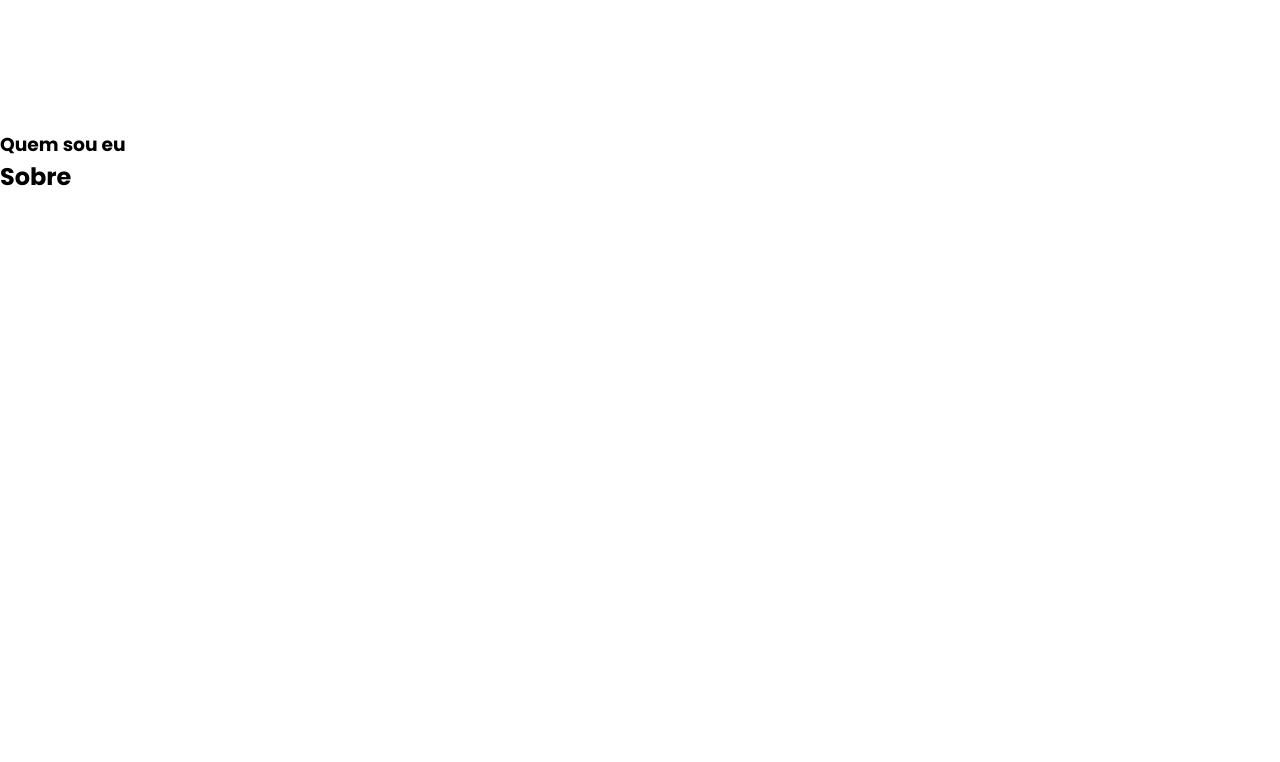
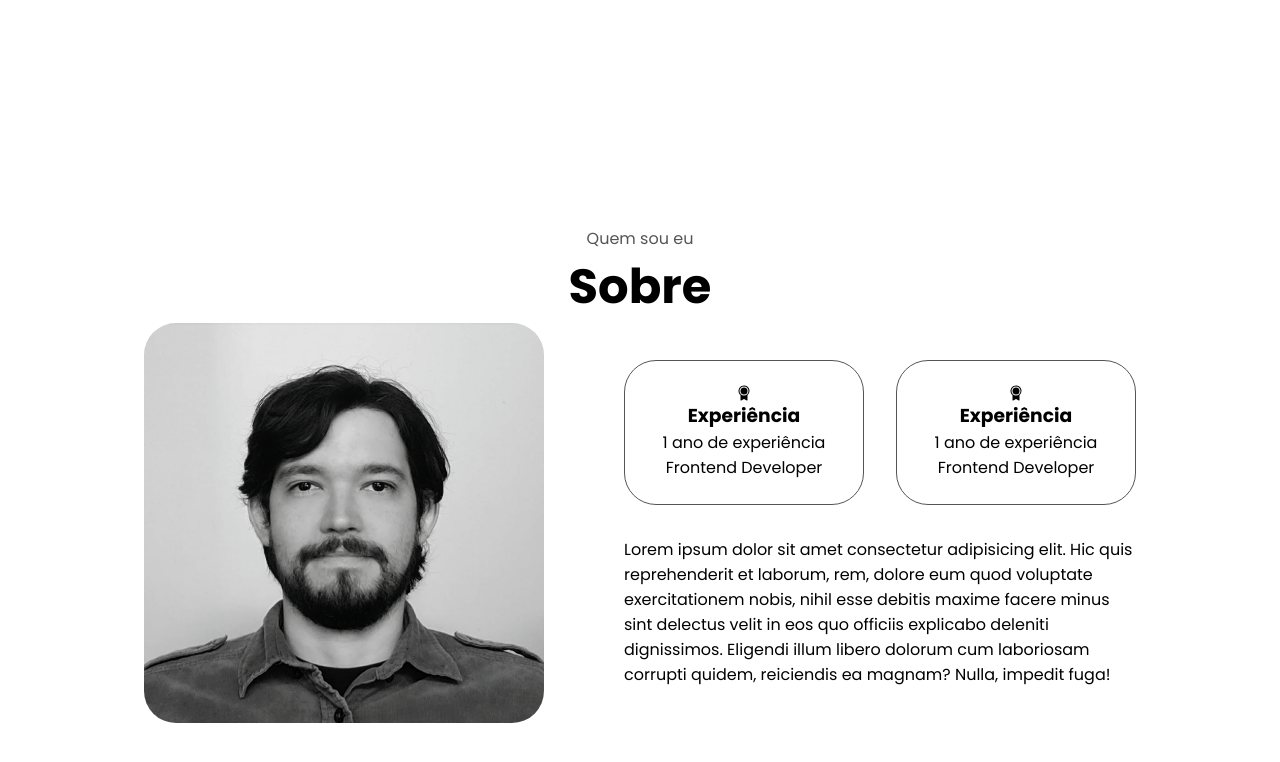
Before and after one commit to gilbertogjn/frontend-portfolio, a React (Vite) app: page / in a window 1280 px wide. Shown: the part 630-1392 px from the top of the page. Before the commit the page ends 824 px from the top, so only its background shows below. Built offline with nearby package versions, Linux system fonts and the light colour scheme; the HTML template or start-up script is replaced by a standard one.

Commit message:
add about content

```diff
--- a/src/components/About/index.tsx
+++ b/src/components/About/index.tsx
@@ -1,7 +1,41 @@
 import Heading from "../Heading";
+import { AboutCard, AboutContainer, AboutInfo, CardsContainer } from "./styles";
+import profile from "../../images/profile.png";
+import { PiMedalFill } from "react-icons/pi";
 
 const About = () => (
-    <Heading title="Sobre" subtitle="Quem sou eu" />
-)
+  <AboutContainer>
+    <div className="container">
+      <Heading title="Sobre" subtitle="Quem sou eu" />
+      <AboutInfo>
+        <img src={profile} />
+        <div>
+          <CardsContainer>
+            <AboutCard>
+              <PiMedalFill />
+              <h3>Experiência</h3>
+              <p>1 ano de experiência</p>
+              <p>Frontend Developer</p>
+            </AboutCard>
+            <AboutCard>
+              <PiMedalFill />
+              <h3>Experiência</h3>
+              <p>1 ano de experiência</p>
+              <p>Frontend Developer</p>
+            </AboutCard>
+          </CardsContainer>
+          <p>
+            Lorem ipsum dolor sit amet consectetur adipisicing elit. Hic quis
+            reprehenderit et laborum, rem, dolore eum quod voluptate
+            exercitationem nobis, nihil esse debitis maxime facere minus sint
+            delectus velit in eos quo officiis explicabo deleniti dignissimos.
+            Eligendi illum libero dolorum cum laboriosam corrupti quidem,
+            reiciendis ea magnam? Nulla, impedit fuga!
+          </p>
+        </div>
+      </AboutInfo>
+    </div>
+  </AboutContainer>
+);
 
-export default About
+export default About;
--- /dev/null
+++ b/src/components/About/styles.ts
@@ -0,0 +1,44 @@
+import styled from "styled-components";
+import { colors } from "../../styles";
+
+export const AboutContainer = styled.section`
+  display: flex;
+  flex-direction: column;
+  align-items: center;
+  justify-content: center;
+  margin-bottom: 6rem;
+`;
+
+export const AboutInfo = styled.div`
+  display: flex;
+  align-items: center;
+  justify-content: center;
+  gap: 5rem;
+  width: 100%;
+
+  img {
+    width: 400px;
+    height: 400px;
+    border-radius: 2rem;
+  }
+`;
+
+export const CardsContainer = styled.div`
+  display: flex;
+  flex-wrap: wrap;
+  justify-content: center;
+  gap: 2rem;
+  margin-bottom: 2rem;
+`;
+
+export const AboutCard = styled.div`
+  display: flex;
+  flex: 1;
+  flex-direction: column;
+  padding: 1.5rem;
+  align-items: center;
+  justify-content: center;
+  text-align: center;
+  border: 1px solid ${colors.textGray};
+  border-radius: 2rem;
+`;
--- /dev/null
+++ b/src/components/Card/index.tsx
@@ -0,0 +1,5 @@
+const Card = () => (
+    <div className="card"></div>
+)
+
+export default Card
--- a/src/components/Heading/index.tsx
+++ b/src/components/Heading/index.tsx
@@ -1,13 +1,15 @@
+import { HeadingContainer } from "./styles";
+
 type Props = {
   title: string;
   subtitle: string;
 };
 
 const Heading = ({ title, subtitle }: Props) => (
-  <div>
-    <h3>{subtitle}</h3>
+  <HeadingContainer>
+    <p>{subtitle}</p>
     <h2>{title}</h2>
-  </div>
+  </HeadingContainer>
 );
 
 export default Heading;
--- /dev/null
+++ b/src/components/Heading/styles.ts
@@ -0,0 +1,18 @@
+import styled from "styled-components";
+import { colors } from "../../styles";
+
+export const HeadingContainer = styled.div`
+  display: flex;
+  flex-direction: column;
+  align-items: center;
+  justify-content: center;
+  text-align: center;
+
+  h2 {
+    font-size: 3rem;
+  }
+
+  p {
+    color: ${colors.textGray};
+  }
+`;
--- a/src/components/Hero/styles.ts
+++ b/src/components/Hero/styles.ts
@@ -3,6 +3,7 @@ import { colors } from "../../styles";
 
 export const HeroContainer = styled.section`
   width: 100%;
+  margin-bottom: 6rem;
 
   .container {
     display: flex;
```
Also changed, not shown: src/components/Card/styles.ts (added).
